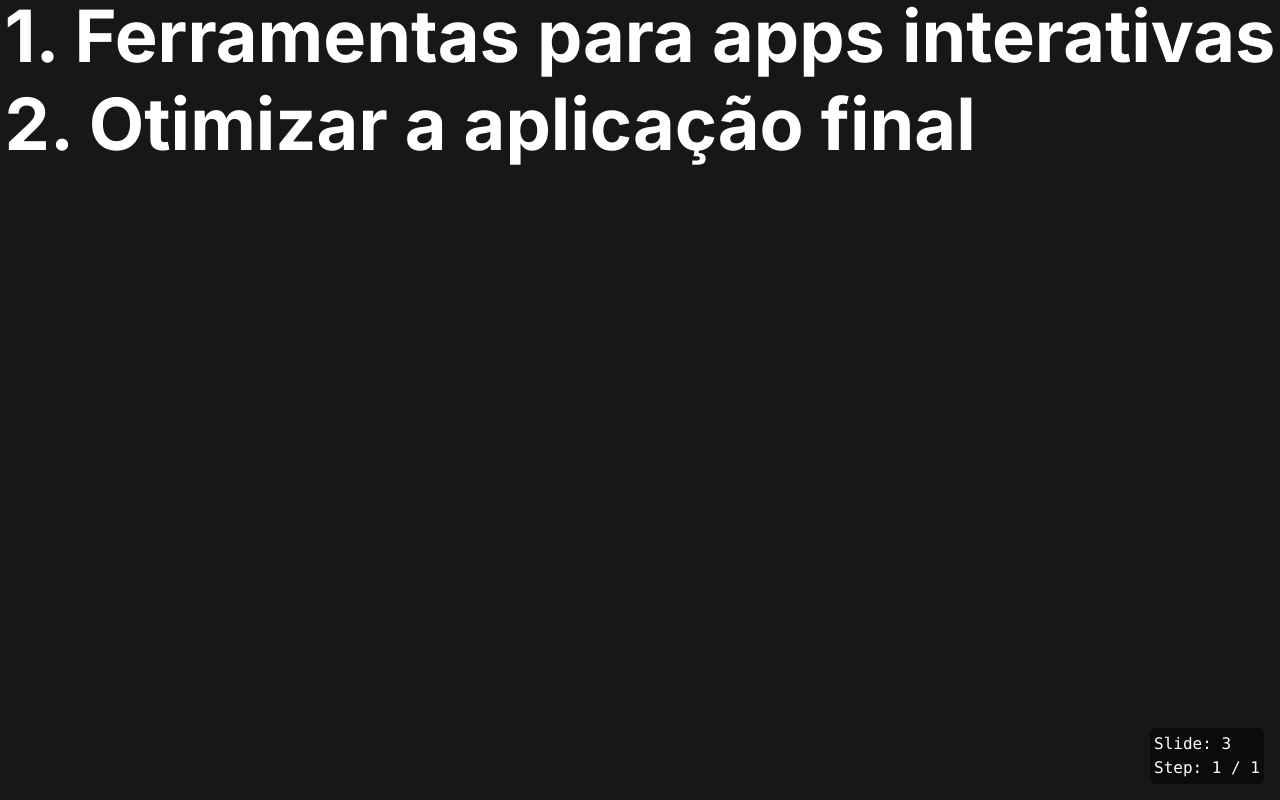
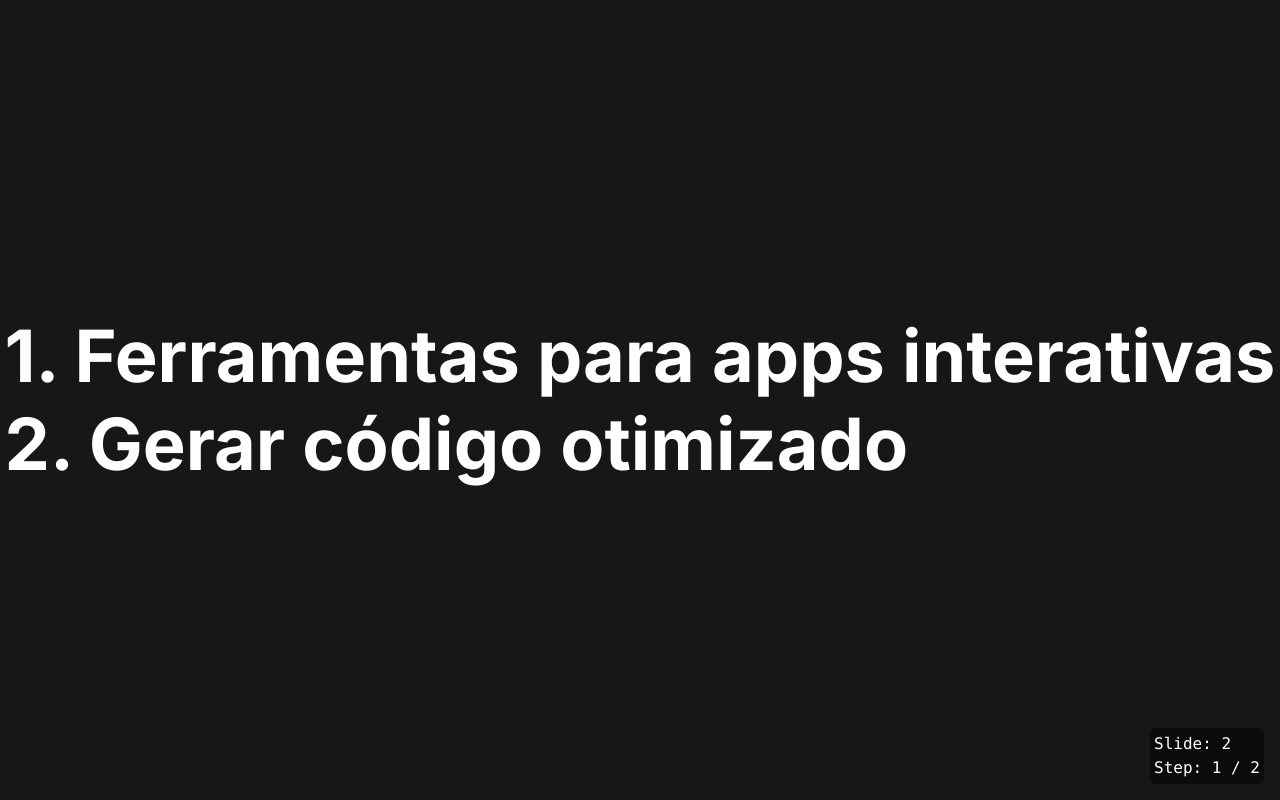
Before and after one commit to TGlide/perfection-talk, a SvelteKit app: page / in a window 1280 px wide. Built offline with nearby package versions, Linux system fonts and the light colour scheme.

Commit message:
slide 2 wip

```diff
--- a/src/routes/+page.svelte
+++ b/src/routes/+page.svelte
@@ -9,12 +9,12 @@
 	import { dev } from "$app/environment";
 
 	$effect(() => {
-		presentation.slideIdx = 2;
+		presentation.slideIdx = 1;
 	});
 </script>
 
 <div class="presentation" style="translate: {presentation.slideIdx * -100}vw 0">
-	<Slide steps={5} class="grid place-items-center relative">
+	<Slide steps={5} class="relative grid place-items-center">
 		{#snippet children({ step })}
 			{#if step >= 2 && step < 4}
 				<div
@@ -82,23 +82,20 @@
 </Slide>
 -->
 
-	<Slide>
+	<Slide class="grid place-content-center" steps={2}>
 		{#snippet children({ step })}
-			<div class="grid place-content-center">
-				<p class="text-7xl font-bold">1. Ferramentas para apps interativas</p>
-				<p class="mt-4 text-7xl font-bold">2. Otimizar a aplicação final</p>
-			</div>
+			<p class="relative text-7xl font-bold">
+				<span class="transition {step === 1 ? 'delay-500' : ''}" style:opacity={step > 1 ? 0.5 : 1}>
+					1. Ferramentas para apps interativas
+				</span>
+				<span
+					class="absolute left-[-1rem] top-1/2 h-4 -translate-y-1/2 shadow
+					{step > 1 ? 'w-[calc(100%+2rem)]' : 'w-0'} bg-white transition-all duration-500"
+				></span>
+			</p>
+			<p class="mt-4 text-7xl font-bold">2. Gerar código otimizado</p>
 		{/snippet}
 	</Slide>
-<Slide>
-		{#snippet children({ step })}
-			<div class="grid place-content-center">
-				<p class="text-7xl font-bold">1. Ferramentas para apps interativas</p>
-				<p class="mt-4 text-7xl font-bold">2. Otimizar a aplicação final</p>
-			</div>
-		{/snippet}
-	</Slide>
-
 </div>
 
 {#if dev}
```
Lines whose indentation alone changed are shown as unchanged.
